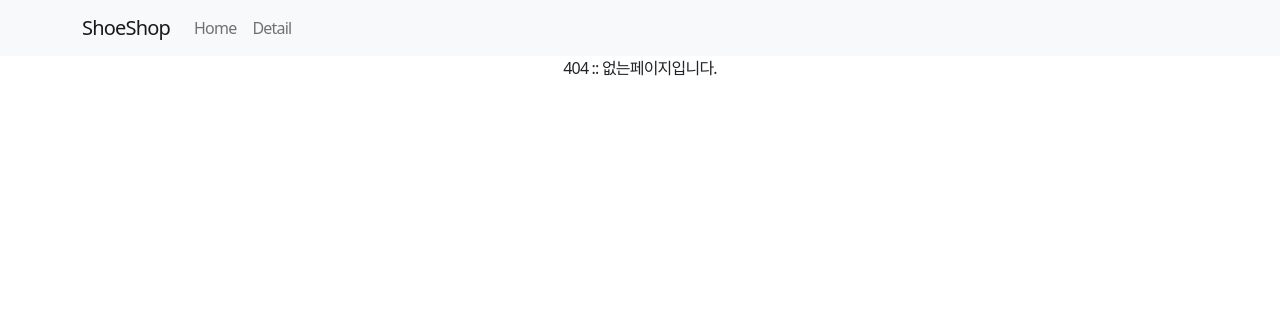
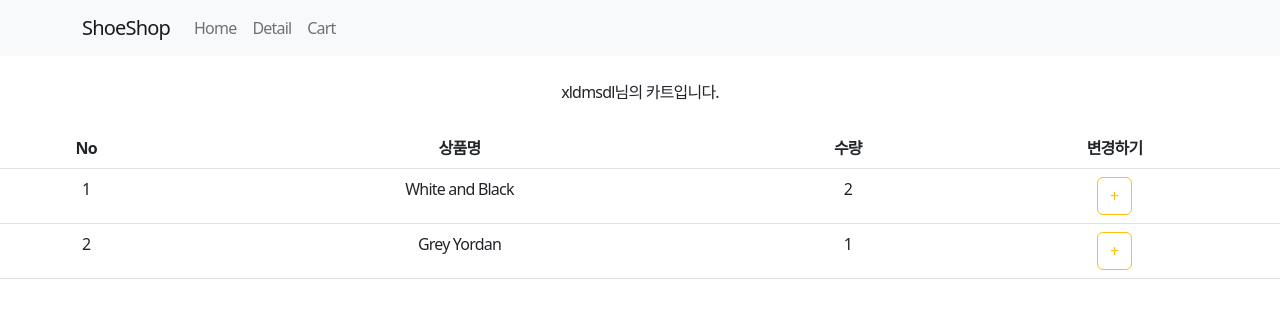
Before and after one commit to lje1343/REACT_STUDY, a React (Create React App) app: page /cart in a window 1280 px wide. Before the commit this address had no page. Shown: the top 318 px of the page. Built offline with nearby package versions, Linux system fonts and the light colour scheme.

Commit message:
feat: redux, context api 적용 및 예습 진행중

```diff
--- a/src/App.js
+++ b/src/App.js
@@ -4,9 +4,10 @@ import { Navbar, Nav, Container, Row, Button } from "react-bootstrap";
 import mainImg from "./img/sea.avif";
 import { createContext, useState } from "react";
 import data from "./data.js";
-import ShoesDetail from "./routes/detail.js";
-import ShoesFnc from "./routes/main.js";
-import { Event, EventDetail } from "./routes/event.js";
+import ShoesDetail from "./routes/Detail.js";
+import Cart from "./routes/Cart.js";
+import ShoesFnc from "./routes/Main.js";
+import { Event, EventDetail } from "./routes/Event.js";
 import React from "react";
 import { Routes, Route, useNavigate } from "react-router-dom";
 import axios from "axios";
@@ -52,12 +53,18 @@ function App() {
             >
               Detail
             </Nav.Link>
+            <Nav.Link
+              onClick={() => {
+                navigate("/cart");
+              }}
+            >
+              Cart
+            </Nav.Link>
           </Nav>
         </Container>
       </Navbar>
 
       <Routes>
-        {/* main */}
         <Route
           path="/"
           element={
@@ -113,19 +120,20 @@ function App() {
             </>
           }
         />
-        {/* detail */}
+
         <Route
           path="/detail/:id"
           element={
             <>
-            <Context1.Provider value={{inventory, shoes}}>
-              <ShoesDetail detailShoes={shoes}></ShoesDetail>
+              <Context1.Provider value={{ inventory, shoes }}>
+                <ShoesDetail detailShoes={shoes}></ShoesDetail>
               </Context1.Provider>
             </>
           }
         />
 
-        {/* event */}
+        <Route path="/cart" element={<Cart></Cart>}></Route>
+
         <Route path="/event" element={<Event></Event>}>
           <Route
             path="one"
--- a/src/index.js
+++ b/src/index.js
@@ -4,13 +4,17 @@ import "./index.css";
 import App from "./App";
 import reportWebVitals from "./reportWebVitals";
 import { BrowserRouter } from "react-router-dom";
+import { Provider } from "react-redux";
+import store from "./store";
 
 const root = ReactDOM.createRoot(document.getElementById("root"));
 root.render(
   // <React.StrictMode>
-  <BrowserRouter>
-    <App />
-  </BrowserRouter>
+  <Provider store={store}>
+    <BrowserRouter>
+      <App />
+    </BrowserRouter>
+  </Provider>
   // </React.StrictMode>
 );
 
--- /dev/null
+++ b/src/routes/Cart.js
@@ -0,0 +1,54 @@
+import { Table } from "react-bootstrap";
+import { useDispatch, useSelector } from "react-redux";
+import { Button } from "react-bootstrap";
+import { changeName, addShoes } from "./../store.js";
+
+const Cart = () => {
+  let store = useSelector((state) => {
+    return state;
+  });
+  //   let saveCart = useSelector((state) => {
+  //     return state.saveCart;
+  //   });
+  let dispath = useDispatch();
+  return (
+    <div>
+      <br />
+      <div>{store.user}님의 카트입니다.</div>
+      <br />
+      <Table>
+        <thead>
+          <tr>
+            <th>No</th>
+            <th>상품명</th>
+            <th>수량</th>
+            <th>변경하기</th>
+          </tr>
+        </thead>
+        <tbody>
+          {store.saveCart.map((e, i) => {
+            return (
+              <tr key={i}>
+                <td>{i + 1}</td>
+                <td>{e.name}</td>
+                <td>{e.count}</td>
+                <td>
+                  <Button
+                    variant="outline-warning"
+                    onClick={() => {
+                      dispath(addShoes());
+                    }}
+                  >
+                    +
+                  </Button>
+                </td>
+              </tr>
+            );
+          })}
+        </tbody>
+      </Table>
+    </div>
+  );
+};
+
+export default Cart;
--- a/src/routes/detail.js
+++ b/src/routes/detail.js
@@ -2,7 +2,7 @@ import { useContext, useEffect, useState } from "react";
 import { useParams } from "react-router-dom";
 import styled from "styled-components";
 import { Nav } from "react-bootstrap";
-import { Context1 } from './../App.js';
+// import { Context1 } from "../App.js";
 
 let Div = styled.div`
   background: ${(props) => props.bg};
@@ -20,7 +20,7 @@ const ShoesDetail = (props) => {
 
   useEffect(() => {
     let set = setTimeout(() => {
-      setShowAlert(("none"));
+      setShowAlert("none");
     }, 2000);
     return () => {
       clearTimeout(set);
@@ -35,12 +35,12 @@ const ShoesDetail = (props) => {
 
   useEffect(() => {
     setTimeout(() => {
-      setEnterDetail("end")
-    }, 100)
+      setEnterDetail("end");
+    }, 100);
   }, []);
 
   const params = useParams().id;
-  return(
+  return (
     <div className={"container start " + enterDetail}>
       <Div bg={params === "1" ? "black" : params === "2" ? "pink" : "grey"} />
       <br />
@@ -78,7 +78,7 @@ const ShoesDetail = (props) => {
               setTabChange(0);
             }}
           >
-            버튼0
+            명칭
           </Nav.Link>
         </Nav.Item>
         <Nav.Item>
@@ -88,7 +88,7 @@ const ShoesDetail = (props) => {
               setTabChange(1);
             }}
           >
-            버튼1
+            설명
           </Nav.Link>
         </Nav.Item>
         <Nav.Item>
@@ -98,12 +98,12 @@ const ShoesDetail = (props) => {
               setTabChange(2);
             }}
           >
-            버튼2
+            가격
           </Nav.Link>
         </Nav.Item>
       </Nav>
 
-      <TabContent tabChange={tabChange} shoestest={props.detailShoes}/>
+      <TabContent tabChange={tabChange} shoestest={props.detailShoes} />
     </div>
   );
 };
@@ -114,16 +114,22 @@ let TabContent = ({ tabChange, shoestest }) => {
 
   useEffect(() => {
     setTimeout(() => {
-      setFade("end")
-    }, 100)
+      setFade("end");
+    }, 100);
     return () => {
-      setFade("")
-    }
+      setFade("");
+    };
   }, [tabChange]);
 
   return (
     <div className={"start " + fade}>
-      {[<div>{shoestest[0].title}</div>, <div>내용1</div>, <div>내용2</div>][tabChange]}
+      {
+        [
+          <div>{shoestest[0].title}</div>,
+          <div>{shoestest[0].content}</div>,
+          <div>{shoestest[0].price}</div>,
+        ][tabChange]
+      }
     </div>
   );
 };
--- /dev/null
+++ b/src/store.js
@@ -0,0 +1,40 @@
+import { configureStore, createSlice } from "@reduxjs/toolkit";
+
+let user = createSlice({
+  name: "user",
+  initialState: "xldmsdl",
+  reducers: {
+    changeName(state) {
+      return "beautiful " + state;
+    },
+  },
+});
+
+let quantity = createSlice({
+  name: "quantity",
+  initialState: [10, 20, 30],
+});
+
+let saveCart = createSlice({
+  name: "saveCart",
+  initialState: [
+    { id: 0, name: "White and Black", count: 2 },
+    { id: 2, name: "Grey Yordan", count: 1 },
+  ],
+  reducers: {
+    addShoes(state) {
+      state = state + 1;
+    },
+  },
+});
+
+export let { changeName } = user.actions;
+export let { addShoes } = saveCart.actions;
+
+export default configureStore({
+  reducer: {
+    user: user.reducer,
+    quantity: quantity.reducer,
+    saveCart: saveCart.reducer,
+  },
+});
```
